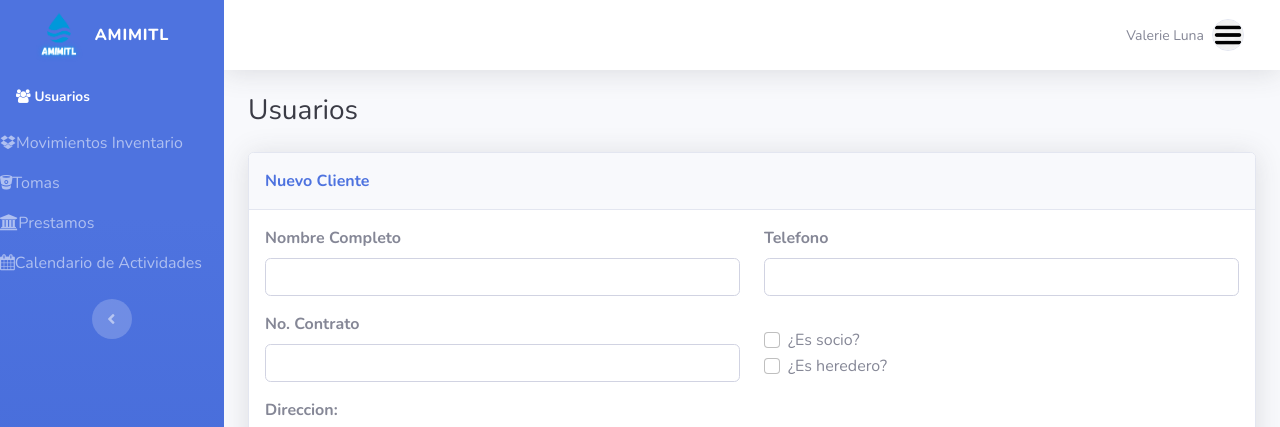
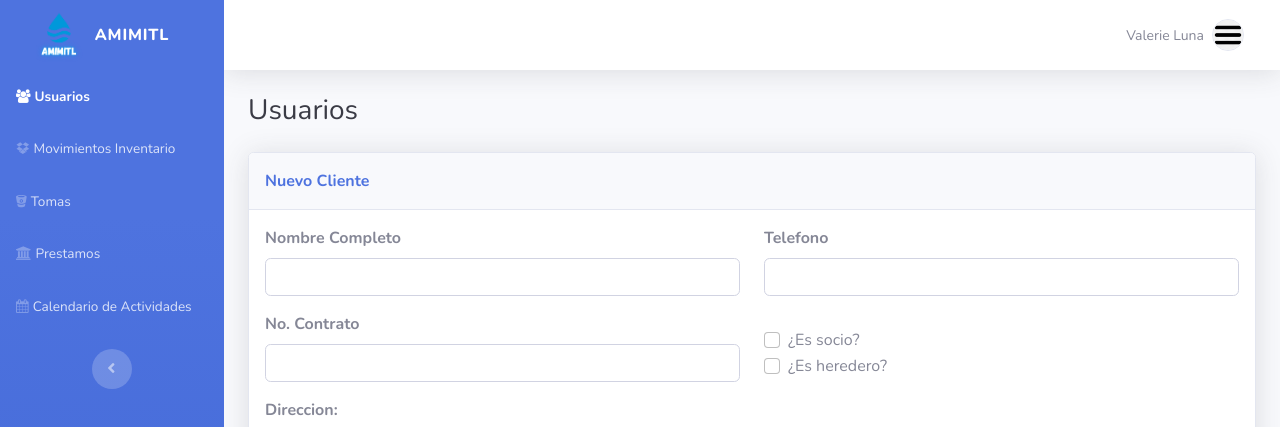
Before and after one commit to pabloacostaflores/control-of-association-members, a PHP site: page / in a window 1280 px wide. Shown: the top 427 px of the page. Run offline with PHP 8.4, Linux system fonts and the light colour scheme; a user stored in the database is signed in; data comes from the database, SQL or seed files in the repository.

Commit message:
bug espacios barra corregidos

```diff
--- a/index.php
+++ b/index.php
@@ -30,7 +30,7 @@
                     <?php if($sesion == 2){ ?>
                         <li class="nav-item"><a class="nav-link" href="movimientosFinancieros.php"><i class="fas fa-table"></i><span>Movimientos Financieros</span></a></li>
                     <?php } ?>
-                    <li><a class="nav-link" href="movimientosInventario.php"><i class="fa fa-dropbox"></i><span>Movimientos Inventario</span></a><a class="nav-link" href="tomas.php"><i class="fa fa-bitbucket"></i><span>Tomas</span></a><a class="nav-link" href="prestamos.php"><i class="fa fa-institution"></i><span>Prestamos</span></a><a class="nav-link" href="calendario.php"><i class="fa fa-calendar"></i><span>Calendario de Actividades</span></a></li>
+                    <li class="nav-item"><a class="nav-link" href="movimientosInventario.php"><i class="fa fa-dropbox"></i><span>Movimientos Inventario</span></a><a class="nav-link" href="tomas.php"><i class="fa fa-bitbucket"></i><span>Tomas</span></a><a class="nav-link" href="prestamos.php"><i class="fa fa-institution"></i><span>Prestamos</span></a><a class="nav-link" href="calendario.php"><i class="fa fa-calendar"></i><span>Calendario de Actividades</span></a></li>
                     <li class="nav-item"></li>
                     <li class="nav-item"></li>
                 </ul>
```
